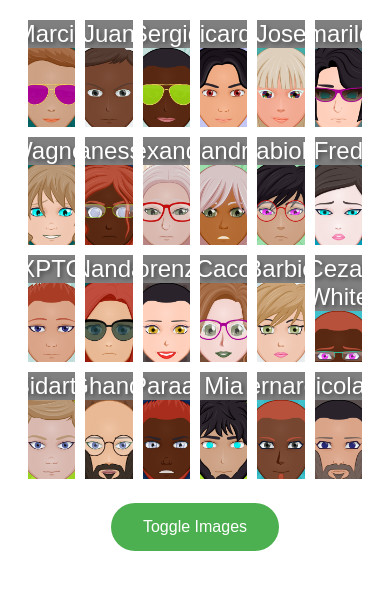
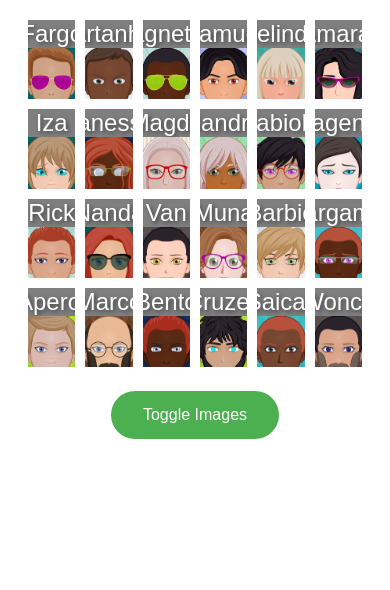
Before and after one commit to GabrielBoscoli/caraAcara, a plain HTML site: page index.html in a window 390 px wide. Both pictures are taken after a click on the button "Toggle Images". Drawn offline with Linux system fonts and the light colour scheme.

Commit message:
add nomes

```diff
--- a/index.html
+++ b/index.html
@@ -81,8 +81,8 @@
     <div class="grid">
       <div class="cell"><div class="text">Marcio</div><img src="images/optionOne/avatar_0.png" onclick="toggleBlack(this)"></div>
       <div class="cell"><div class="text">Juan</div><img src="images/optionOne/avatar_1.png" onclick="toggleBlack(this)"></div>
-      <div class="cell"><div class="text">Sergio</div><img src="images/optionOne/avatar_3.png" onclick="toggleBlack(this)"></div>
-      <div class="cell"><div class="text">Ricardo</div><img src="images/optionOne/avatar_2.png" onclick="toggleBlack(this)"></div>
+      <div class="cell"><div class="text">Sergio</div><img src="images/optionOne/avatar_2.png" onclick="toggleBlack(this)"></div>
+      <div class="cell"><div class="text">Ricardo</div><img src="images/optionOne/avatar_3.png" onclick="toggleBlack(this)"></div>
       <div class="cell"><div class="text">Jose</div><img src="images/optionOne/avatar_4.png" onclick="toggleBlack(this)"></div>
       <div class="cell"><div class="text">Amarildo</div><img src="images/optionOne/avatar_5.png" onclick="toggleBlack(this)"></div>
       <div class="cell"><div class="text">Wagner</div><img src="images/optionOne/avatar_6.png" onclick="toggleBlack(this)"></div>
@@ -119,16 +119,21 @@
 
 	  var toggleBtn = document.getElementById("toggleBtn");
 	  var images = document.getElementsByTagName("img");
+	  var texts = document.getElementsByClassName("text");
 	  var optionOnePath = "images/optionOne/";
 	  var optionOneSources = "images/optionOne/avatar_index.png";
 	  var optionTwoSources = "images/optionTwo/xavatario_index.png";
+	  var optionTwoNames = ["Fargo", "Dartanhar", "Magnetico", "Samuel", "Belinda", "Amaral", "Iza", "Vanessa", "Magda", "Sandra", "Fabiola", "Magenta", "Rick", "Nanda", "Van", "Muna", "Barbie", "Gargamel", "Aperol", "Marco", "Bento", "Cruzes", "Saicali", "Wonca"]
+	  var optionOneNames = ['Marcio', 'Juan', 'Sergio', 'Ricardo', 'Jose', 'Amarildo', 'Wagner', 'Vanessa', 'Alexandre', 'Sandra', 'Fabiola', 'Fred', 'XPTO', 'Nanda', 'Lorenzo', 'Caco', 'Barbie', 'Cezar White', 'Sidarta', 'Ghandi', 'Paraat', 'Mia', 'Bernardo', 'Nicolau']
 
 	  toggleBtn.addEventListener("click", function() {
 			for (var i = 0; i < images.length; i++) {
 				if (images[i].src.includes(optionOnePath)) {
 					images[i].src = optionTwoSources.replace("index", i);
+					texts[i].innerHTML = optionTwoNames[i];
 				} else {
 					images[i].src = optionOneSources.replace("index", i);
+					texts[i].innerHTML = optionOneNames[i];
 				}
 			}
 		});
```
